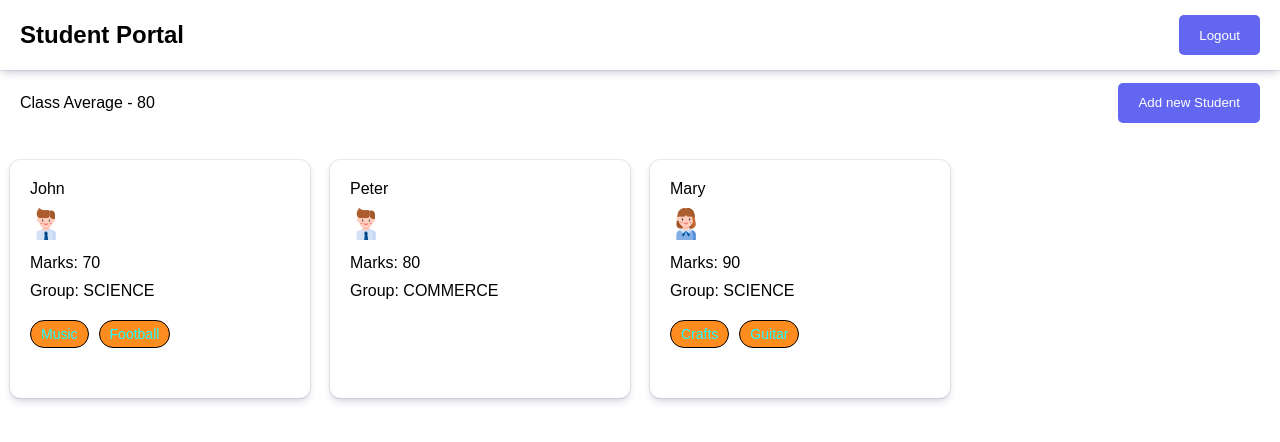
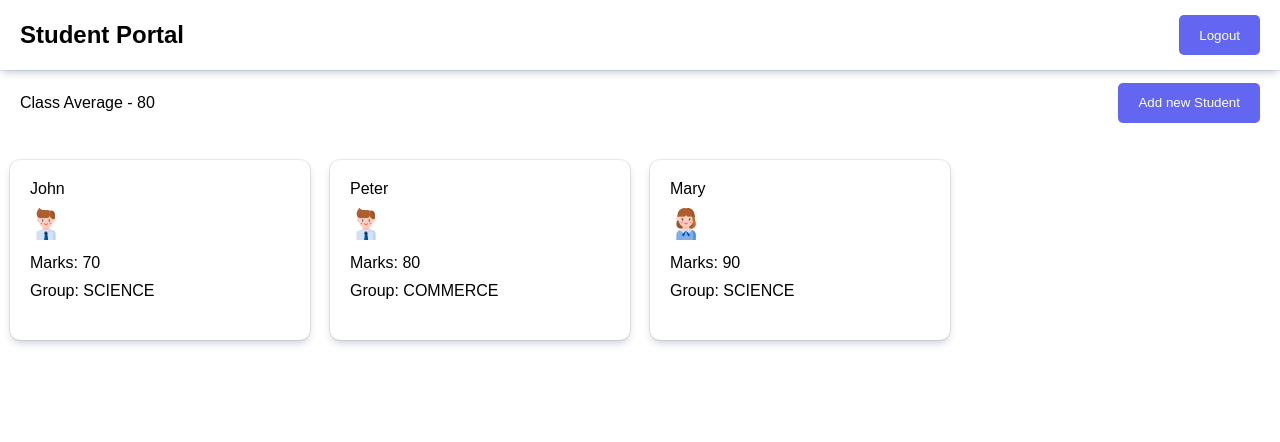
Before and after one commit to AmruthKrishnaG/student-portal, an Angular app: page /students-list in a window 1280 px wide. Shown: the top 442 px of the page. Built offline with nearby package versions, Linux system fonts and the light colour scheme; sample sign-in values are in the browser's storage.

Commit message:
chore: Hide values before implementation.

```diff
--- a/src/app/components/student-details-capture-reactive/student-details-capture-reactive.html
+++ b/src/app/components/student-details-capture-reactive/student-details-capture-reactive.html
@@ -39,7 +39,7 @@
       </div>
     </div>
 
-    <div [hidden]="false" class="attributes-section">
+    <div [hidden]="true" class="attributes-section">
       <div class="sub-header">
         <h4>Attributes</h4>
         <button type="button" (click)="removeThisArray.push(1)">
--- a/src/app/components/student-tile/student-tile.html
+++ b/src/app/components/student-tile/student-tile.html
@@ -11,7 +11,7 @@
   </div>
   <div class="marks">Marks: {{ student.marks }}</div>
   <div class="group">Group: {{ student.group | uppercase }}</div>
-  <div class="attributes-list">
+  <div [hidden]="true" class="attributes-list">
     @for (attr of student.attributes; track $index) {
     <div class="chip">
       {{ attr }}
--- a/src/styles.scss
+++ b/src/styles.scss
@@ -2,6 +2,9 @@
 * {
   box-sizing: border-box;
   font-family: Arial, sans-serif;
+  &[hidden] {
+    display: none !important;
+  }
 }
 
 html,
```
